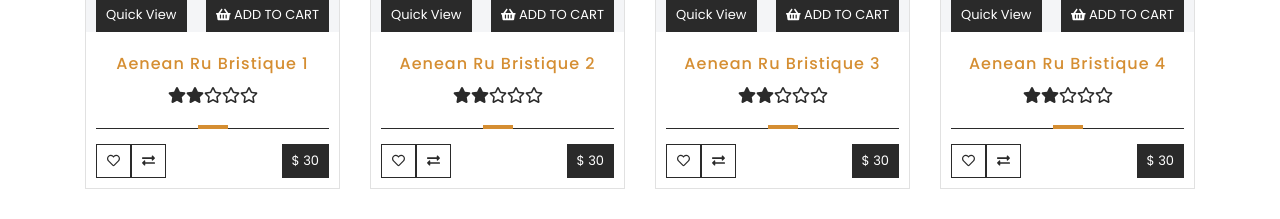
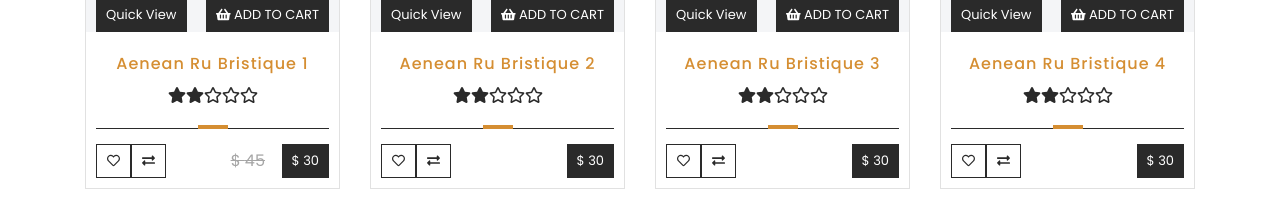
Before and after one commit to kamilwilk95/wdp-2206-02, a React (Create React App) app: page / in a window 1280 px wide. Shown: the part 880-1099 px from the top of the page. Built offline with nearby package versions, Linux system fonts and the light colour scheme.

Commit message:
ADD priceOld to productbox/initialState/price old color

```diff
--- a/src/components/common/ProductBox/ProductBox.js
+++ b/src/components/common/ProductBox/ProductBox.js
@@ -11,7 +11,7 @@ import {
 import { faStar as farStar, faHeart } from '@fortawesome/free-regular-svg-icons';
 import Button from '../Button/Button';
 
-const ProductBox = ({ name, price, promo, stars }) => (
+const ProductBox = ({ name, price, promo, priceOld, stars }) => (
   <div className={styles.root}>
     <div className={styles.photo}>
       {promo && <div className={styles.sale}>{promo}</div>}
@@ -46,6 +46,13 @@ const ProductBox = ({ name, price, promo, stars }) => (
           <FontAwesomeIcon icon={faExchangeAlt}>Add to compare</FontAwesomeIcon>
         </Button>
       </div>
+      {priceOld && (
+        <div className={styles.priceold}>
+          <Button noHover variant='light'>
+            $ {priceOld}
+          </Button>
+        </div>
+      )}
       <div className={styles.price}>
         <Button noHover variant='small'>
           $ {price}
@@ -59,6 +66,7 @@ ProductBox.propTypes = {
   children: PropTypes.node,
   name: PropTypes.string,
   price: PropTypes.number,
+  priceOld: PropTypes.number,
   promo: PropTypes.string,
   stars: PropTypes.number,
 };
--- a/src/components/common/ProductBox/ProductBox.module.scss
+++ b/src/components/common/ProductBox/ProductBox.module.scss
@@ -75,4 +75,12 @@
     justify-content: space-between;
     align-items: center;
   }
+
+  .priceold {
+    color: $text-price-old;
+    font-size: 16px;
+    text-decoration: line-through;
+    background: none;
+    padding-left: $base-padding*2;
+  }
 }
--- a/src/redux/initialState.js
+++ b/src/redux/initialState.js
@@ -12,6 +12,7 @@ const initialState = {
       name: 'Aenean Ru Bristique 1',
       category: 'bed',
       price: 30,
+      priceOld: 45,
       stars: 2,
       promo: 'sale',
       newFurniture: true,
--- a/src/styles/settings.scss
+++ b/src/styles/settings.scss
@@ -18,6 +18,7 @@ $background-white: #ffffff;
 $text-color: #2a2a2a;
 $text-color-gray: #a4a4a4;
 $text-color-dirty-white: #D8D8D8FF;
+$text-price-old: #a5a5a5;
 
 //product-box-colors
 $stars-average: #2A2A2AFF;
```
